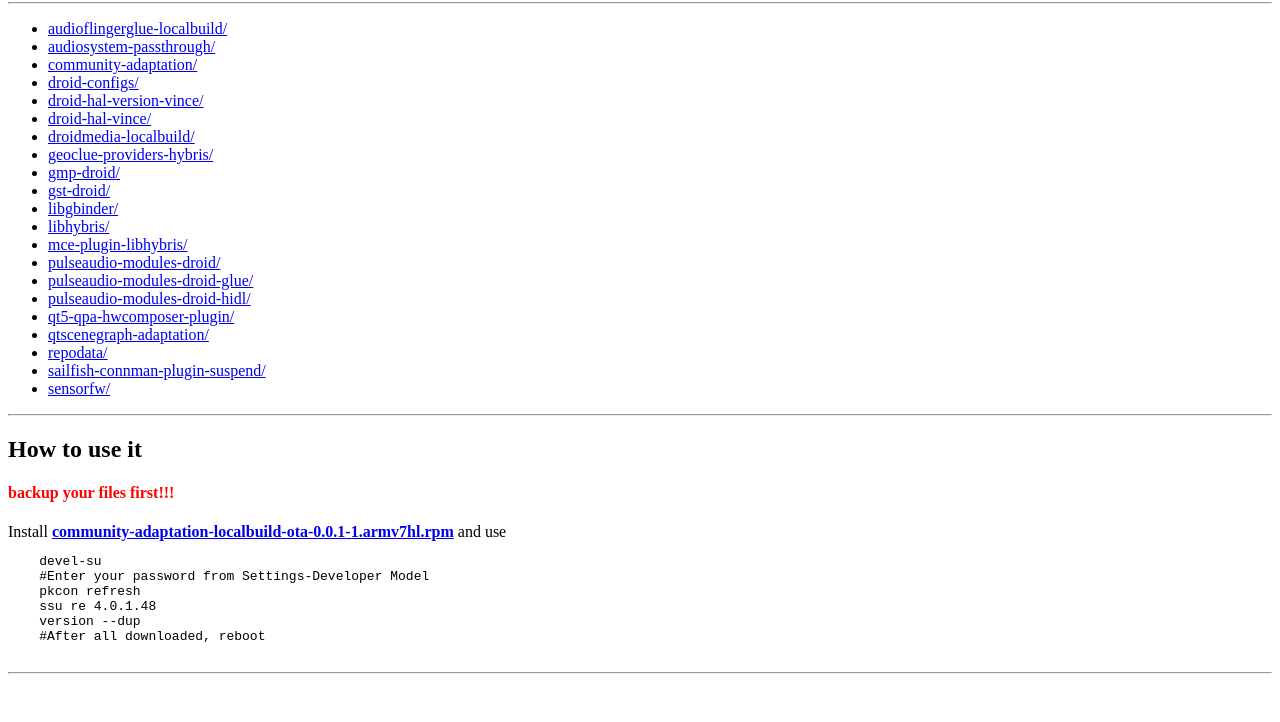
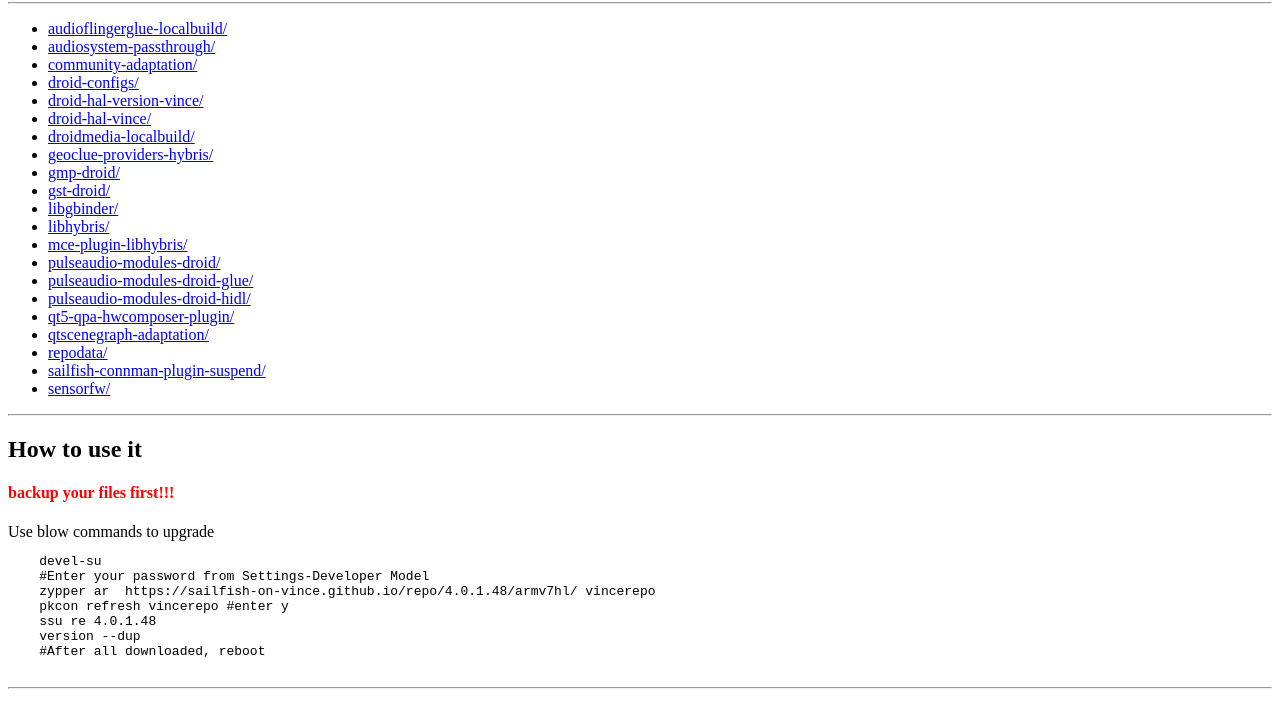
Before and after one commit to Sailfish-On-Vince/repo, a plain HTML site: page 4.0.1.48/armv7hl/index.html in a window 1280 px wide. Shown: the part 78-800 px from the top of the page. Drawn offline with Linux system fonts and the light colour scheme.

Commit message:
update how to use

```diff
--- a/4.0.1.48/armv7hl/index.html
+++ b/4.0.1.48/armv7hl/index.html
@@ -33,11 +33,12 @@
 <hr>
 <h2>How to use it</h2>
 <h4><p style="color:red">backup your files first!!!</p></h4>
-Install <b><a href="community-adaptation/community-adaptation-localbuild-ota-0.0.1-1.armv7hl.rpm">community-adaptation-localbuild-ota-0.0.1-1.armv7hl.rpm</a></b> and use
+Use blow commands to upgrade
 <pre>
     devel-su
     #Enter your password from Settings-Developer Model
-    pkcon refresh
+    zypper ar  https://sailfish-on-vince.github.io/repo/4.0.1.48/armv7hl/ vincerepo
+    pkcon refresh vincerepo #enter y
     ssu re 4.0.1.48
     version --dup
     #After all downloaded, reboot
```
